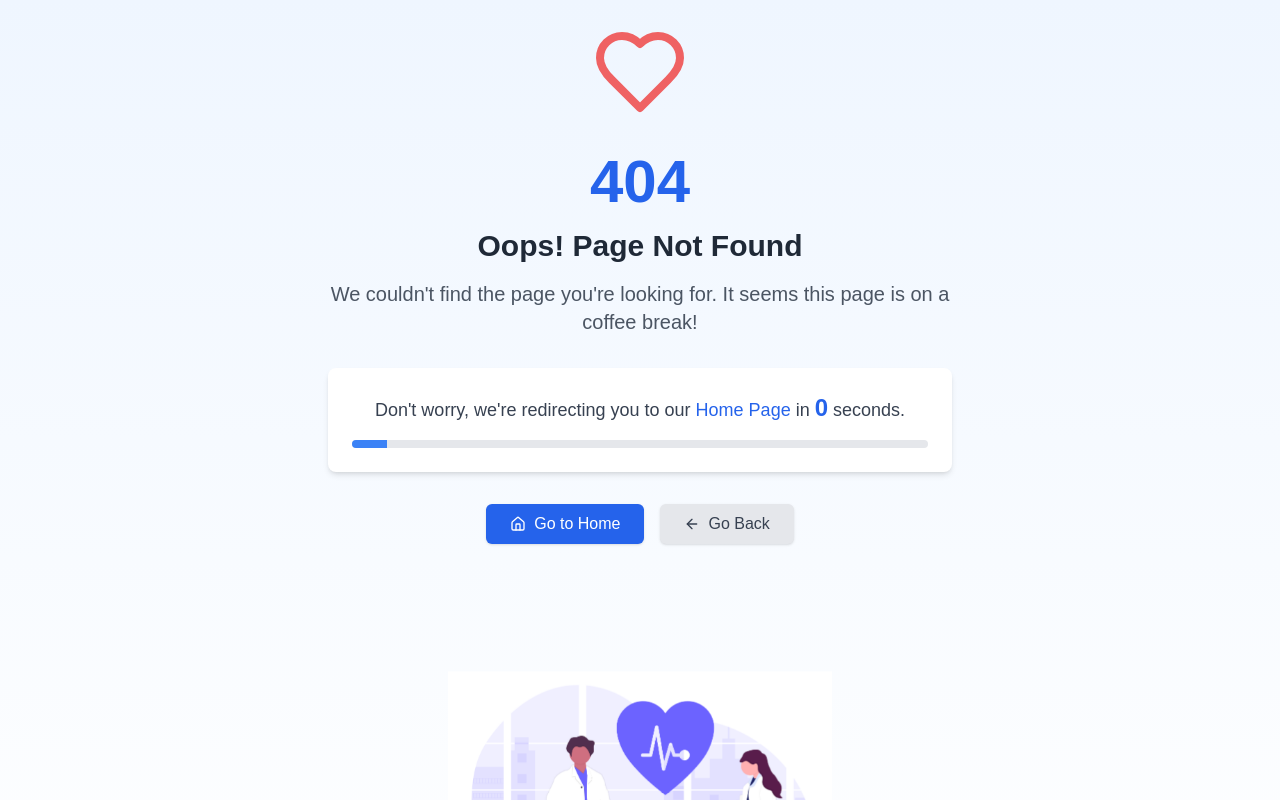
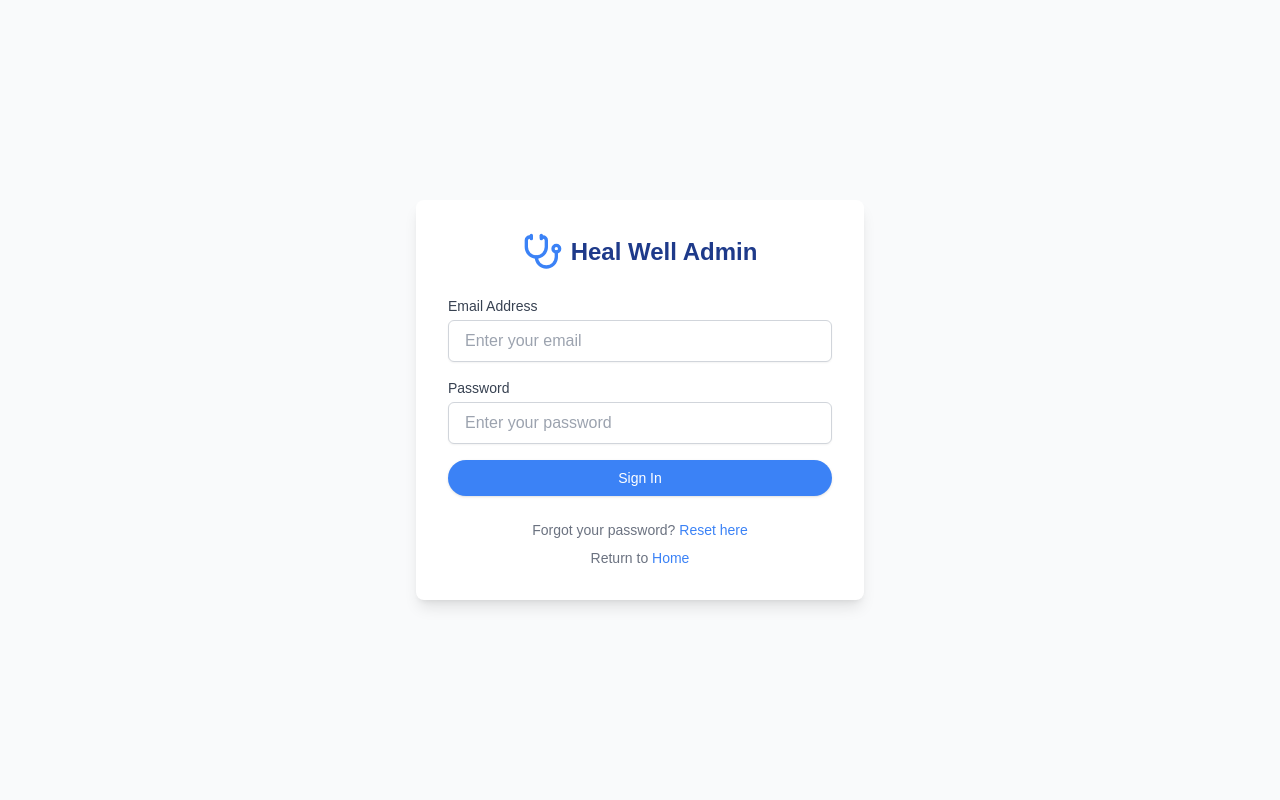
Before and after one commit to akshay0611/HealWell, a Next.js app: page /admin-signin in a window 1280 px wide. Before the commit this address had no page. Shown: the top 800 px of the page. Built offline with nearby package versions, Linux system fonts and the light colour scheme.

Commit message:
Added page for adminin signin

```diff
--- /dev/null
+++ b/app/admin-signin/page.tsx
@@ -0,0 +1,77 @@
+'use client'
+
+import { Stethoscope } from 'lucide-react'
+import Link from 'next/link'
+import { Button } from '@/components/ui/button'
+
+export default function AdminSignIn() {
+  return (
+    <div className="min-h-screen flex items-center justify-center bg-gray-50">
+      <div className="max-w-md w-full bg-white shadow-lg rounded-lg p-8">
+        {/* Logo and Title */}
+        <div className="flex items-center space-x-2 justify-center mb-6">
+          <Stethoscope className="w-10 h-10 text-blue-500" />
+          <h1 className="text-2xl font-bold text-blue-900">Heal Well Admin</h1>
+        </div>
+
+        {/* Form */}
+        <form>
+          <div className="space-y-4">
+            {/* Email Input */}
+            <div>
+              <label htmlFor="email" className="block text-sm font-medium text-gray-700">
+                Email Address
+              </label>
+              <input
+                type="email"
+                id="email"
+                name="email"
+                required
+                placeholder="Enter your email"
+                className="mt-1 block w-full px-4 py-2 border border-gray-300 rounded-md shadow-sm focus:ring-blue-500 focus:border-blue-500 text-gray-700"
+              />
+            </div>
+
+            {/* Password Input */}
+            <div>
+              <label htmlFor="password" className="block text-sm font-medium text-gray-700">
+                Password
+              </label>
+              <input
+                type="password"
+                id="password"
+                name="password"
+                required
+                placeholder="Enter your password"
+                className="mt-1 block w-full px-4 py-2 border border-gray-300 rounded-md shadow-sm focus:ring-blue-500 focus:border-blue-500 text-gray-700"
+              />
+            </div>
+
+            {/* Sign In Button */}
+            <div>
+              <Button type="submit" className="w-full bg-blue-500 hover:bg-blue-600 text-white px-4 py-2 rounded-full transition-colors duration-200">
+                Sign In
+              </Button>
+            </div>
+          </div>
+        </form>
+
+        {/* Footer Links */}
+        <div className="mt-6 text-center text-sm text-gray-500">
+          <p>
+            Forgot your password?{' '}
+            <Link href="/reset-password" className="text-blue-500 hover:text-blue-600 transition-colors duration-200">
+              Reset here
+            </Link>
+          </p>
+          <p className="mt-2">
+            Return to{' '}
+            <Link href="/" className="text-blue-500 hover:text-blue-600 transition-colors duration-200">
+              Home
+            </Link>
+          </p>
+        </div>
+      </div>
+    </div>
+  )
+}
--- a/components/navigation.tsx
+++ b/components/navigation.tsx
@@ -110,7 +110,7 @@ export function Navigation() {
           </div>
 
           <div className="hidden lg:flex items-center mt-4 lg:mt-0">
-            <Link href="/auth" passHref>
+            <Link href="/admin-signin" passHref>
               <User className="w-6 h-6 text-blue-500 hover:text-blue-600 transition-colors duration-200 cursor-pointer" />
             </Link>
           </div>
@@ -167,7 +167,7 @@ export function Navigation() {
                   </Link>
                 )
               })}
-              <Link href="/auth" passHref>
+              <Link href="/admin-signin" passHref>
                 <User className="w-6 h-6 text-blue-500 hover:text-blue-600 transition-colors duration-200 cursor-pointer mx-auto" />
               </Link>
             </div>
```
